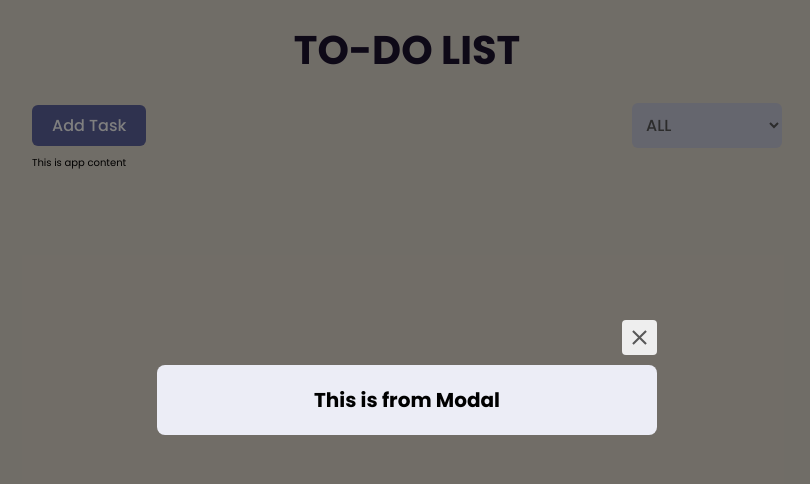
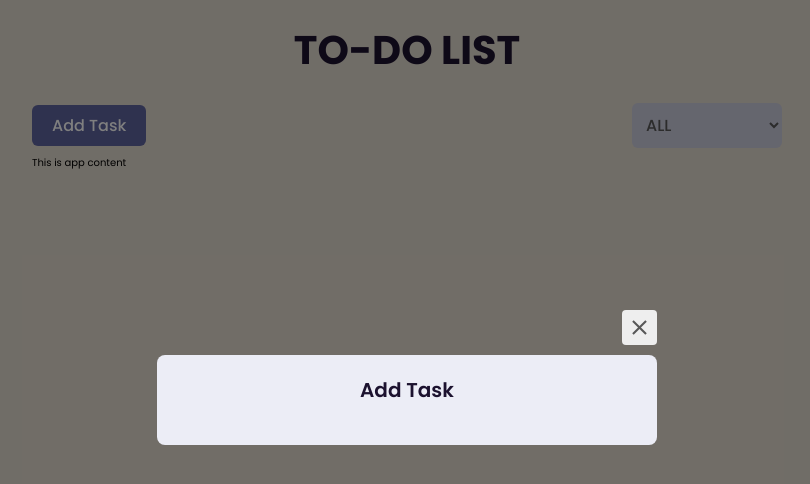
Before and after one commit to chan-kristine/Intern-Task, a React (Create React App) app: page / in a window 1280 px wide. Shown: the top 484 px of the page, without its empty margins (233-1043 px from the left). Built offline with nearby package versions, Linux system fonts and the light colour scheme; the HTML template or start-up script is replaced by a standard one.

Commit message:
Add task place and componnents"

```diff
--- a/src/components/TodoModal.js
+++ b/src/components/TodoModal.js
@@ -9,7 +9,9 @@ function TodoModal() {
         <div className={styles.closeButton}>
           <MdClose />
         </div>
-        <h1>This is from Modal</h1>
+        <form>
+          <h1 className={styles.formTitle}>Add Task</h1>
+        </form>
         {/* You can add more content here if needed */}
       </div>
     </div>
```
